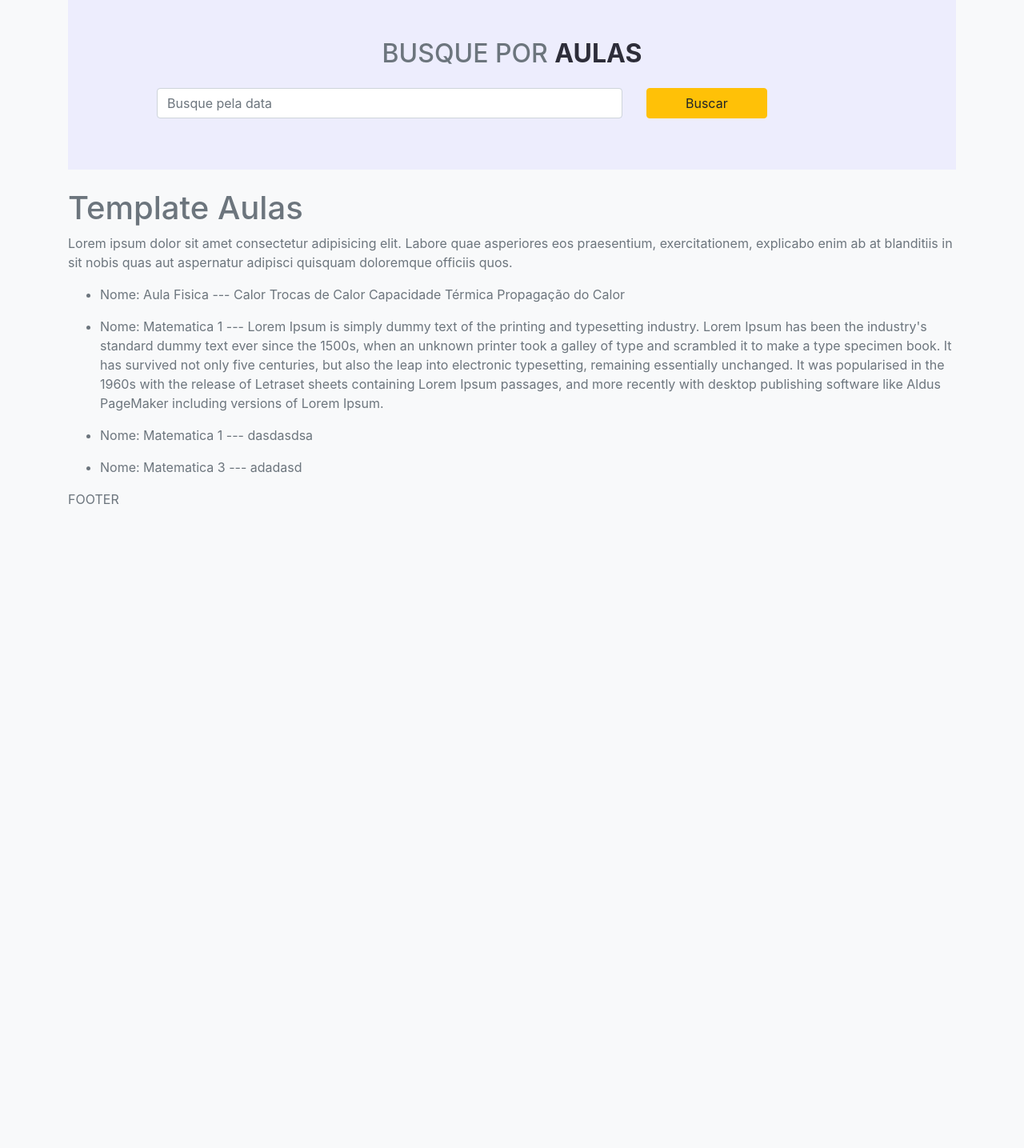
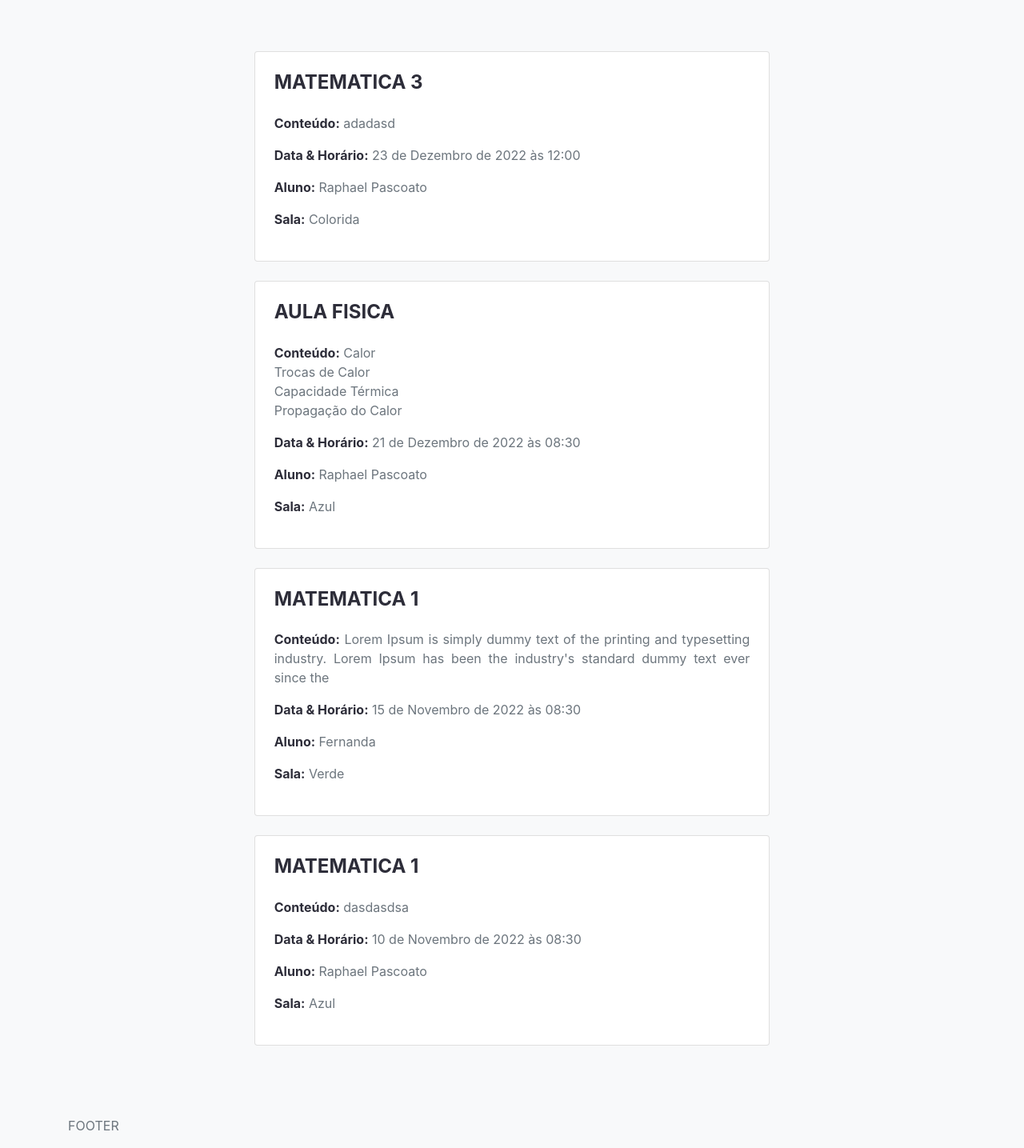
Before and after one commit to JulioPascoato/PJI310-SALA-003_GRUPO-003, a Django app: page / in a window 1280 px wide. Shown: the part 176-1611 px from the top of the page at 80% size. Before the commit the page ends 806 px from the top, so only its background shows below. Run offline with Django 4.2, Linux system fonts and the light colour scheme; a user stored in the database is signed in; data comes from the database, SQL or seed files in the repository; both versions use the stored data as it was after the commit; some libraries are stand-ins or nearby versions.

Commit message:
finalizando pagina aulas

```diff
--- a/ca2reforco/aulas/templates/aulas/aulas.html
+++ b/ca2reforco/aulas/templates/aulas/aulas.html
@@ -2,34 +2,54 @@
 
 {% block content %}
 
-    <div class="container p-5 mb-4 search-class">
-        <div class="container text-center mb-4">
-          <h2 class="text-uppercase">Busque por <span class="text-dark font-weight-bold">Aulas</span></h2>
-        </div>
 
-        <form action="#" method="get">
-                <div class="row mx-5 ">
-                        <div class="col-md-8 mb-3">
-                            <input class="form-control " id="formInput#search" type="text" name="text" placeholder="Busque pela data" />
-                        </div>
-                        <div class="col-md-4">
-                            <input class="btn btn-warning px-5 " type="submit" value="Buscar" />
-                        </div>
-                </div>
+<div class="container p-5">
 
 
-        </form>
+    <div class="container p-3">
+
+        {% for aula in aulas %}
+        <div class="row mb-4">
+            <div class="col-md-8 m-auto">
+                <a href="{% url 'aula' aula.id %}" class="text-secondary">
+                    <div class="card m-auto">
+                        <div class="card-body p-4">
+                            <div class="container text-left p-0">
+                                <h4 class="text-uppercase mb-4 font-weight-bold text-dark">{{aula.nome}}</h4>
+                                <p class="text-justify"><span class="text-dark font-weight-bold">Conteúdo:</span>
+                                    {{aula.conteudo|linebreaksbr|slice:150}}
+                                </p>
+
+                                <div class="container px-0">
+                                    <p class="text-justify"><span class="text-dark font-weight-bold">Data &
+                                            Horário:</span>
+                                        {{aula.data_aula}}
+                                    </p>
+                                </div>
+
+                                <div class="container px-0">
+                                    <p class="text-justify"><span class="text-dark font-weight-bold">Aluno:</span>
+                                        {{aula.aluno.nome}}
+                                    </p>
+                                </div>
+
+                                <div class="container px-0">
+                                    <p class="text-justify"><span class="text-dark font-weight-bold">Sala:</span>
+                                        {{aula.sala}}
+                                    </p>
+                                </div>
+
+                            </div>
+                        </div>
+                    </div>
+                </a>
+            </div>
+
+
+
+        </div>
+        {% endfor %}
     </div>
-
-<h1>Template Aulas</h1>
-<p>Lorem ipsum dolor sit amet consectetur adipisicing elit. Labore quae asperiores eos praesentium, exercitationem, explicabo enim ab at blanditiis in sit nobis quas aut aspernatur adipisci quisquam doloremque officiis quos.</p>
-
-<ul>
-    {% for aula in  aulas %}
-        <a href="{% url 'aula' aula.id %}" class="text-secondary">
-            <li class="mb-3"> Nome: {{aula.nome}} --- {{aula.conteudo}}</li>
-        </a>
-    {% endfor %}
-</ul>
+</div>
 
 {% endblock content %}
--- a/ca2reforco/aulas/views.py
+++ b/ca2reforco/aulas/views.py
@@ -1,14 +1,17 @@
-from multiprocessing import context
 from django.shortcuts import render
-from django.http import HttpResponse
 from .models import Aula
 from .forms import AulaForm
+
+from django.contrib.auth.decorators import login_required
+
 # Create your views here.
 
 
+@login_required(login_url='login')
 def aulas(request):
 
-    aulas = Aula.objects.all()
+    aulas = Aula.objects.order_by('-data_aula').filter(
+        professor=request.user.professor)
     context = {
         'aulas': aulas
     }
@@ -16,6 +19,7 @@ def aulas(request):
     return render(request, 'aulas/aulas.html', context)
 
 
+@login_required(login_url='login')
 def aula(request, pk):
     aulaObj = Aula.objects.get(id=pk)
     return render(request, 'aulas/aula-individual.html', {'aula': aulaObj})
--- a/ca2reforco/templates/navbar.html
+++ b/ca2reforco/templates/navbar.html
@@ -11,9 +11,12 @@
 
   <div class="collapse navbar-collapse" id="navbarNav">
     <ul class="navbar-nav ml-auto text-uppercase">
+      {% if request.user.is_authenticated %}
       <li class="nav-item mx-2">
         <a class="nav-link text-warning" href="{% url 'aulas' %}">Aulas</a>
       </li>
+      {% endif %}
+
 
       <li class="nav-item mx-2">
         <a class="nav-link text-warning" href="{% url 'alunos' %}">Alunos</a>
```
Also changed, not shown: ca2reforco/db.sqlite3.
